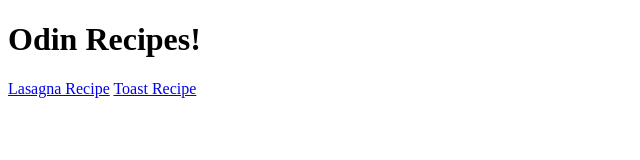
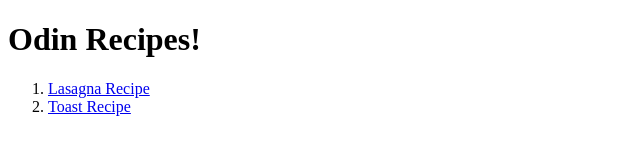
Before and after one commit to DavanaVM/odin-recipes, a plain HTML site: page index.html in a window 1280 px wide. Shown: the whole page, without its empty margins (0-640 px from the left). Drawn offline with Linux system fonts and the light colour scheme.

Commit message:
added list

```diff
--- a/index.html
+++ b/index.html
@@ -8,7 +8,9 @@
 </head>
 <body>
     <h1>Odin Recipes!</h1>
-    <a href="./recipes/lasagna.html">Lasagna Recipe</a>
-    <a href="./recipes/toast.html">Toast Recipe</a>
+    <ol>
+    <li><a href="./recipes/lasagna.html">Lasagna Recipe</a></li>
+    <li><a href="./recipes/toast.html">Toast Recipe</a></li>
+</ol>
 </body>
 </html>
```
